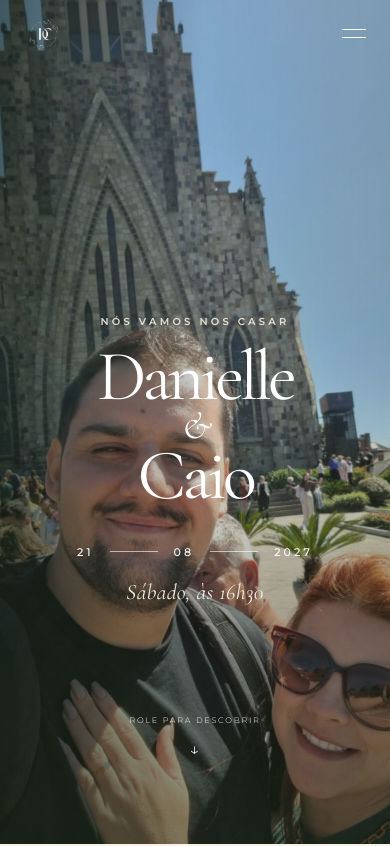
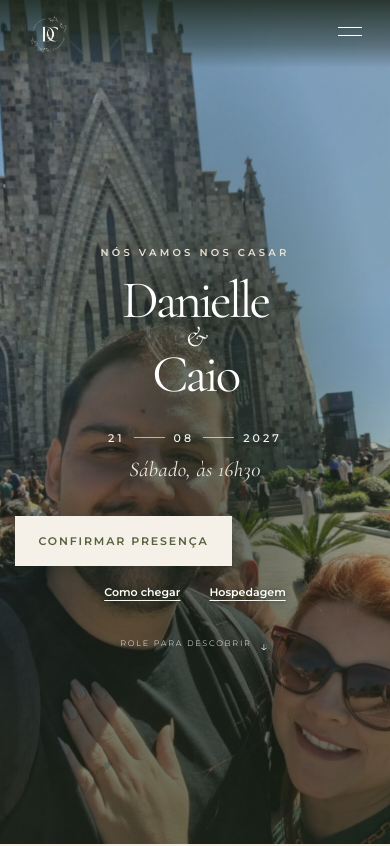
Before and after one commit to caiocapuzzo/casamento-danielle-caio-preview, a plain HTML site: page index.html in a window 390 px wide. Shown: the top 846 px of the page. Drawn offline with nearby package versions, Linux system fonts and the light colour scheme.

Commit message:
Melhora a capa móvel e o contraste do monograma
* Melhora contraste do monograma e layout móvel da capa

* Destaca ações para convidados na capa

```diff
--- a/index.html
+++ b/index.html
@@ -1,15 +1,16 @@
 <!doctype html>
-<html lang="pt-BR">
+<html lang="pt-BR" class="wedding-guest-page">
 <head>
   <meta charset="UTF-8">
   <meta name="viewport" content="width=device-width, initial-scale=1.0">
   <meta name="description" content="Casamento de Danielle & Caio - 21 de agosto de 2027.">
+  <meta name="color-scheme" content="only light">
   <meta name="theme-color" content="#7d8658">
   <title>Danielle & Caio - 21.08.2027</title>
   <link rel="preconnect" href="https://fonts.googleapis.com">
   <link rel="preconnect" href="https://fonts.gstatic.com" crossorigin>
   <link href="https://fonts.googleapis.com/css2?family=Cormorant+Garamond:ital,wght@0,400;0,500;0,600;1,400&family=Montserrat:wght@300;400;500;600&display=swap" rel="stylesheet">
-  <link rel="stylesheet" href="styles.css?v=20261121-hospedagem-van">
+  <link rel="stylesheet" href="styles.css?v=20261121-capa-convidados">
   <!-- Google tag (gtag.js) -->
   <script async src="https://www.googletagmanager.com/gtag/js?id=AW-686108061"></script>
   <script>
@@ -20,11 +21,10 @@
   </script>
   <script src="script.js?v=20261120-rsvp-companion" defer></script>
 </head>
-<body>
+<body class="wedding-home">
   <header class="topbar" id="topbar">
     <a class="mini-mark" href="#inicio" aria-label="Voltar ao início">
-      <img class="logo-light" src="assets/logo-light-transparent.png" alt="Danielle e Caio">
-      <img class="logo-dark" src="assets/logo-olive-transparent.png" alt="">
+      <img class="hero-monogram-image" src="assets/logo-light-transparent.png" width="76" height="76" alt="">
     </a>
     <button class="menu-button" id="menuButton" type="button" aria-expanded="false" aria-controls="navigation">
       <span></span><span></span>
@@ -52,7 +52,14 @@
           <span>21</span><b></b><span>08</span><b></b><span>2027</span>
         </div>
         <p class="hero-time">Sábado, às 16h30</p>
-        <a class="scroll-hint" href="#contagem">Role para descobrir <span>↓</span></a>
+        <div class="hero-guest-actions" role="group" aria-label="Informações para convidados">
+          <a class="button cream hero-confirm" href="#rsvp">Confirmar presença</a>
+          <div class="hero-guest-secondary">
+            <a href="#celebracao">Como chegar</a>
+            <a href="#hospedagem">Hospedagem</a>
+          </div>
+        </div>
+        <a class="scroll-hint" href="#contagem">Role para descobrir <span aria-hidden="true">↓</span></a>
       </div>
     </section>
 
--- a/styles.css
+++ b/styles.css
@@ -1159,3 +1159,75 @@ footer span { font-size: 8px; letter-spacing: .26em; }
   .lodging-card { grid-template-columns: minmax(0, 1fr); }
   .lodging-booking { border-left: 0; border-top: 1px solid rgba(125, 134, 88, .22); }
 }
+
+/* Capa e navegação da página principal */
+html.wedding-guest-page { color-scheme: only light; }
+.wedding-home .topbar:not(.scrolled) { background: linear-gradient(180deg, rgba(25,36,23,.84), rgba(25,36,23,.39) 66%, transparent); }
+.wedding-home .topbar.scrolled { background: #f4f1ea; }
+.wedding-home .mini-mark { --mark-color: #f4f1ea; --mark-size: 76px; flex: 0 0 auto; z-index: 2; width: 72px; height: 60px; }
+.wedding-home .mini-mark img, .wedding-home .mini-mark::before {
+  position: absolute; inset: 50% auto auto 50%; width: var(--mark-size); height: var(--mark-size);
+  object-position: center; transform: translate(-50%, -50%); pointer-events: none;
+}
+.wedding-home .topbar.scrolled .mini-mark { --mark-color: #56603c; }
+.wedding-home .topbar.scrolled .hero-monogram-image { filter: brightness(.4); }
+.wedding-home .topbar:has(nav.open) .mini-mark { --mark-color: #f4f1ea; }
+.wedding-home .topbar:has(nav.open) .hero-monogram-image { filter: none; }
+@supports (mask-image: url("assets/logo-light-transparent.png")) or (-webkit-mask-image: url("assets/logo-light-transparent.png")) {
+  .wedding-home .mini-mark img { opacity: 0; }
+  .wedding-home .mini-mark::before {
+    content: ""; background: var(--mark-color);
+    -webkit-mask: url("assets/logo-light-transparent.png") center / contain no-repeat;
+    mask: url("assets/logo-light-transparent.png") center / contain no-repeat;
+  }
+}
+.wedding-home .topbar a:focus-visible, .wedding-home .menu-button:focus-visible { outline: 2px solid currentColor; outline-offset: 3px; }
+.wedding-home .hero { padding: 102px 15px 25px; }
+.wedding-home .hero-content { width: min(1050px, 100%); padding-top: 0; }
+.wedding-home .hero-shade {
+  background:
+    radial-gradient(ellipse at 50% 52%, rgba(20,30,18,.57), rgba(20,30,18,.11) 70%),
+    linear-gradient(0deg, rgba(18,30,17,.56), rgba(18,30,17,.12) 65%);
+}
+.wedding-home .hero h1 { text-shadow: 0 3px 24px rgba(20,30,18,.68); }
+.wedding-home .hero-date { margin-top: clamp(23px, 4vh, 42px); }
+.wedding-home .hero-time { margin-top: 12px; }
+.hero-guest-actions { display: grid; gap: 4px; justify-items: center; margin-top: clamp(17px, 4vh, 34px); }
+.hero-guest-actions .hero-confirm { min-height: 50px; padding-inline: clamp(18px, 6vw, 36px); box-shadow: 0 5px 23px rgba(13,26,14,.32); font-size: 11px; }
+.hero-guest-actions .hero-confirm:hover { background: white; }
+.hero-guest-secondary { display: flex; align-items: center; justify-content: center; flex-wrap: wrap; column-gap: 15px; }
+.hero-guest-secondary a {
+  display: inline-grid; place-items: center; min-height: 44px; padding-inline: 7px;
+  color: #fff; font-size: 11px; font-weight: 600; text-underline-offset: 4px;
+  text-shadow: 0 1px 5px #283523;
+}
+.wedding-home .hero a:focus-visible { outline: 2px solid #fff; outline-offset: 4px; }
+.wedding-home .scroll-hint { position: static; display: inline-flex; align-items: center; justify-content: center; gap: 8px; min-height: 44px; margin-top: 7px; transform: none; }
+.wedding-home .scroll-hint span { margin: 0; font-size: 14px; }
+.wedding-home :where(#celebracao, #hospedagem, #rsvp, #contagem) { scroll-margin-top: 74px; }
+@media (max-width: 900px) {
+  .wedding-home .mini-mark { --mark-size: 70px; width: 66px; height: 54px; }
+  .wedding-home .menu-button { min-width: 44px; min-height: 44px; }
+  .wedding-home .hero { padding-top: 92px; }
+}
+@media (max-width: 580px) {
+  .wedding-home .hero h1 { font-size: clamp(53px, 13vw, 71px); }
+  .wedding-home .hero-date { gap: 9px; }
+  .wedding-home .hero-date b { width: 31px; }
+  .wedding-home .hero-time { font-size: 21px; }
+}
+@media (max-height: 650px) {
+  .wedding-home .hero { padding-top: 76px; padding-bottom: 10px; }
+  .wedding-home .hero-content .eyebrow { margin-bottom: 10px; }
+  .wedding-home .hero h1 { font-size: clamp(43px, 10.5vw, 86px); }
+  .wedding-home .hero-date { margin-top: 17px; }
+  .wedding-home .hero-time { margin-top: 8px; }
+  .wedding-home .hero-guest-actions { margin-top: 14px; }
+  .wedding-home .scroll-hint { margin-top: 0; }
+}
+@media (forced-colors: active) {
+  .wedding-home .hero { color: CanvasText; }
+  .wedding-home .mini-mark::before { forced-color-adjust: none; background: CanvasText; }
+  .wedding-home .hero a:focus-visible { outline-color: Highlight; }
+  .hero-guest-actions .hero-confirm { border: 1px solid LinkText; }
+}
```
